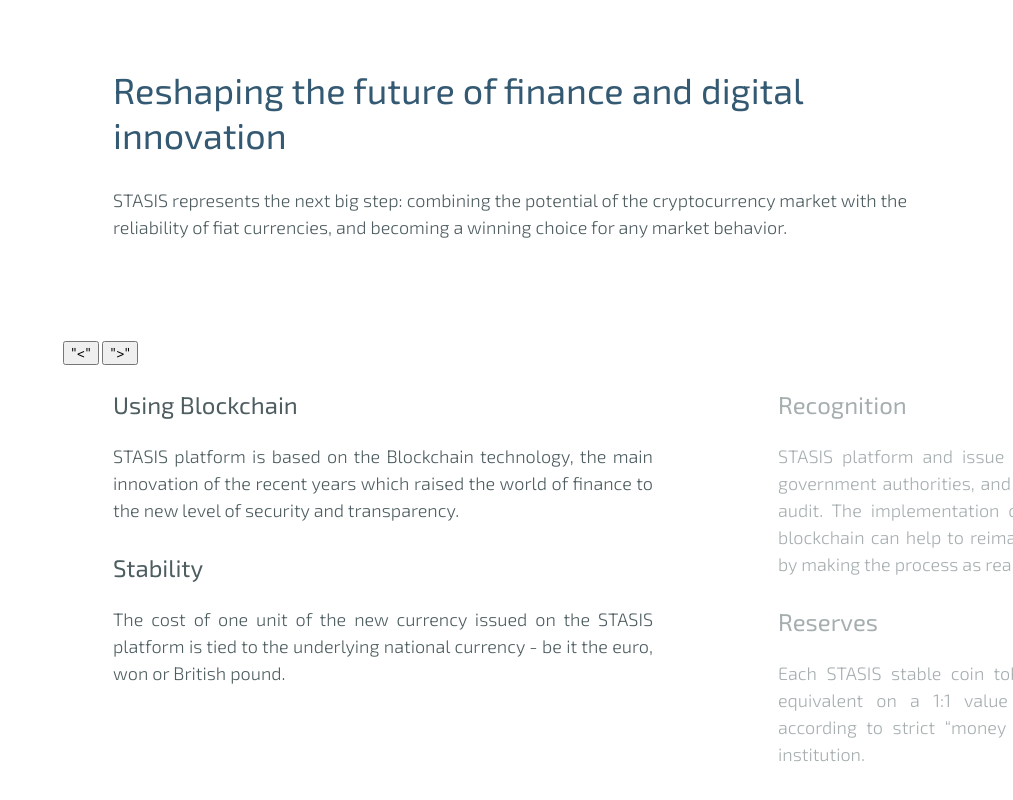
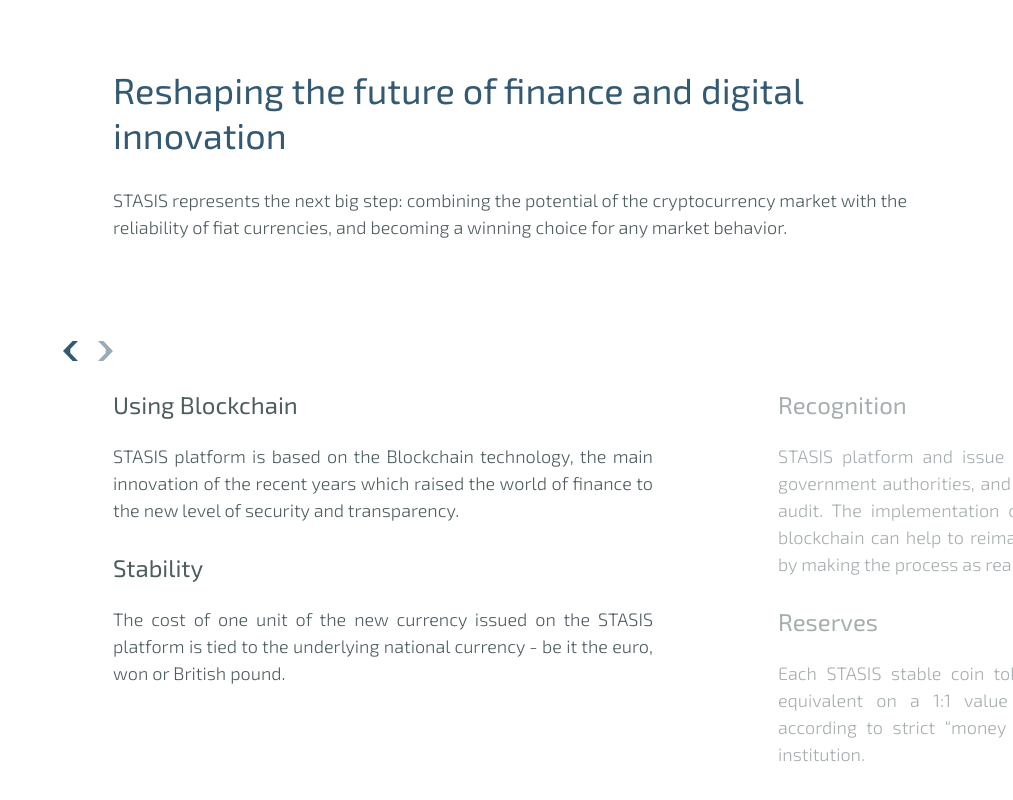
Before and after one commit to elemeNtk0/ExanteTest, a website: page docs/index.html in a window 1280 px wide. Shown: the part 813-1613 px from the top of the page, without its empty margins (267-1280 px from the left). Drawn offline with Linux system fonts and the light colour scheme.

Commit message:
add slider controls

```diff
--- a/docs/index.html
+++ b/docs/index.html
@@ -54,8 +54,12 @@
 
         <div class="features__slider">
           <div class="features__slider-controls">
-            <button>"<"</button>
-            <button>">"</button>
+            <button class="button features__slider-btn" type="button">
+              <span class="visually-hidden">Preview slide</span>
+            </button>
+            <button class="button features__slider-btn features__slider-btn_next  features__slider-btn_is-disabled" type="button">
+              <span class="visually-hidden">Next slide</span>
+            </button>
           </div>
           <div class="features__slide  features__slide_is-visible">
             <article class="features__item">
--- a/src/sass/components/features.scss
+++ b/src/sass/components/features.scss
@@ -99,6 +99,27 @@
     position: absolute;
     top: 0;
     left: 0;
+    display: flex;
+    flex-direction: row;
+    flex-wrap: nowrap;
+    justify-content: space-between;
+    width: 50px;
+  }
+
+  &__slider-btn {
+    width: 15px;
+    height: 20px;
+    background-repeat: no-repeat;
+    background-size: cover;
+    background-image: url("../img/bg_slider-button.png");
+
+    &_next {
+      transform: rotate(180deg);
+    }
+
+    &_is-disabled {
+      opacity: 0.5;
+    }
   }
 
   &__slide {
@@ -123,6 +144,8 @@
     }
   }
 
+
+
   &__item {
     & + & {
       margin-top: 30px;
```
Also changed, not shown: src/docs/index.html (+6 -2 lines), dist/css/features.css, dist/css/features.min.css, dist/css/myplugin.css, dist/css/myplugin.min.css, dist/img/bg_slider-button.png (added), docs/dist/css/features.css, docs/dist/css/features.min.css, docs/dist/css/myplugin.css, docs/dist/css/myplugin.min.css, docs/dist/img/bg_slider-button.png (added), src/img/bg_slider-button.png (added).
